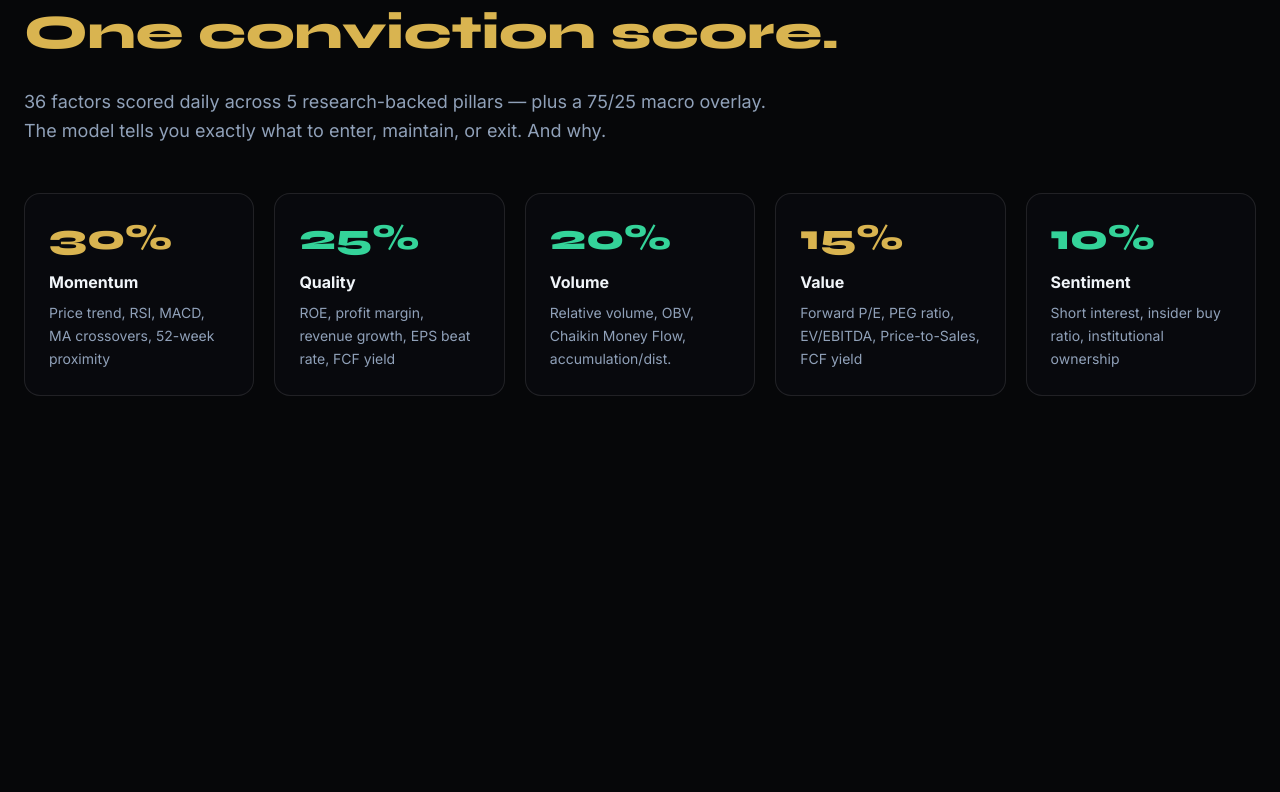
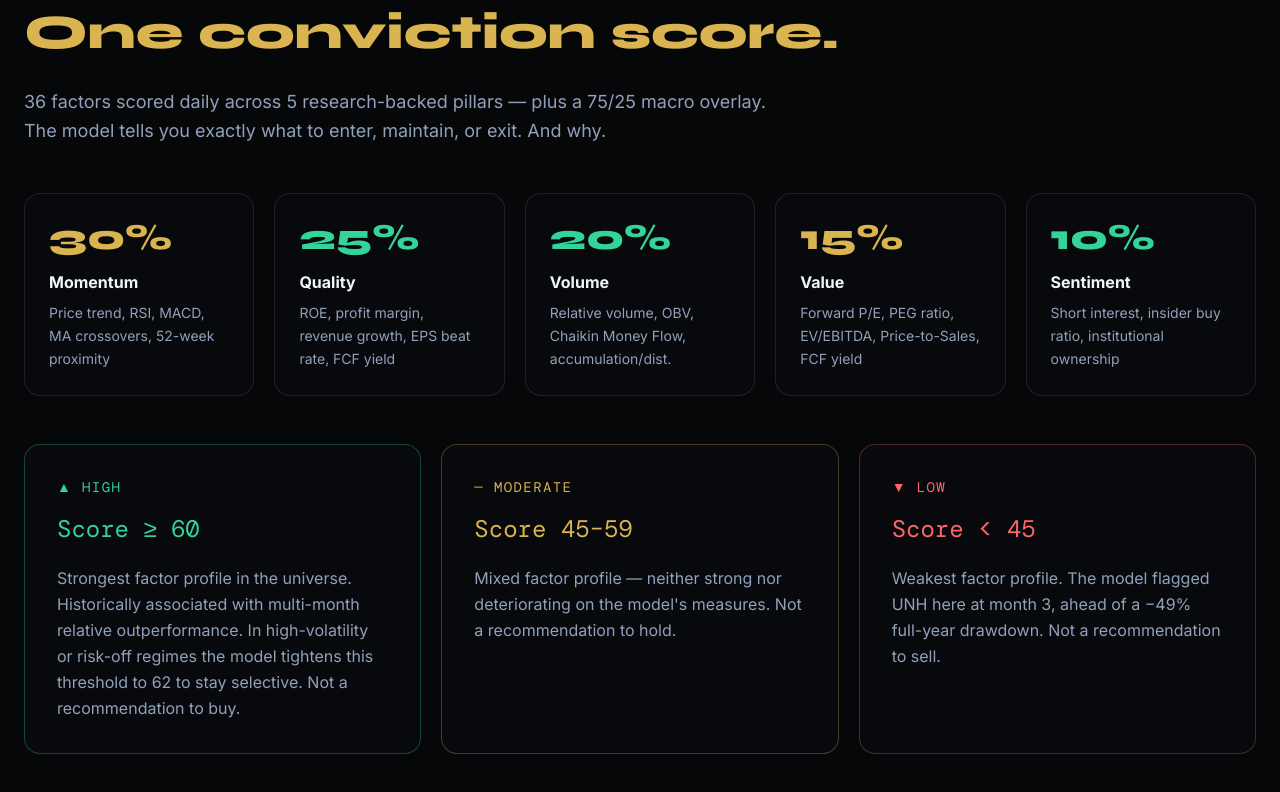
Before and after one commit to andymcalister/qntm-web, a Next.js app: page / in a window 1280 px wide. Shown: the part 1952-2744 px from the top of the page. Before the commit the page ends 2444 px from the top, so only its background shows below. Built offline with nearby package versions, Linux system fonts and the light colour scheme.

Commit message:
Conviction tier cards (HIGH/MOD/LOW)

```diff
--- a/app/page.tsx
+++ b/app/page.tsx
@@ -22,6 +22,30 @@ export default function Home() {
     { pct: "20%", color: "text-mint", label: "Volume", body: "Relative volume, OBV, Chaikin Money Flow, accumulation/dist." },
     { pct: "15%", color: "text-gold", label: "Value", body: "Forward P/E, PEG ratio, EV/EBITDA, Price-to-Sales, FCF yield" },
     { pct: "10%", color: "text-mint", label: "Sentiment", body: "Short interest, insider buy ratio, institutional ownership" },
+  ];
+
+  const tiers = [
+    {
+      label: "▲ HIGH",
+      score: "Score ≥ 60",
+      text: "text-mint",
+      border: "border-mint/30",
+      body: "Strongest factor profile in the universe. Historically associated with multi-month relative outperformance. In high-volatility or risk-off regimes the model tightens this threshold to 62 to stay selective. Not a recommendation to buy.",
+    },
+    {
+      label: "— MODERATE",
+      score: "Score 45–59",
+      text: "text-gold",
+      border: "border-gold/30",
+      body: "Mixed factor profile — neither strong nor deteriorating on the model's measures. Not a recommendation to hold.",
+    },
+    {
+      label: "▼ LOW",
+      score: "Score < 45",
+      text: "text-red-400",
+      border: "border-red-400/30",
+      body: "Weakest factor profile. The model flagged UNH here at month 3, ahead of a −49% full-year drawdown. Not a recommendation to sell.",
+    },
   ];
 
   return (
@@ -208,6 +232,17 @@ export default function Home() {
             </div>
           ))}
         </div>
+
+        {/* Conviction tiers */}
+        <div className="mt-12 grid md:grid-cols-3 gap-5">
+          {tiers.map((t) => (
+            <div key={t.label} className={`rounded-2xl border ${t.border} bg-card/40 p-8`}>
+              <p className={`font-mono text-sm tracking-widest ${t.text}`}>{t.label}</p>
+              <p className={`font-mono text-2xl mt-4 ${t.text}`}>{t.score}</p>
+              <p className="mt-5 text-slate-400 leading-relaxed">{t.body}</p>
+            </div>
+          ))}
+        </div>
       </section>
 
     </main>
```
